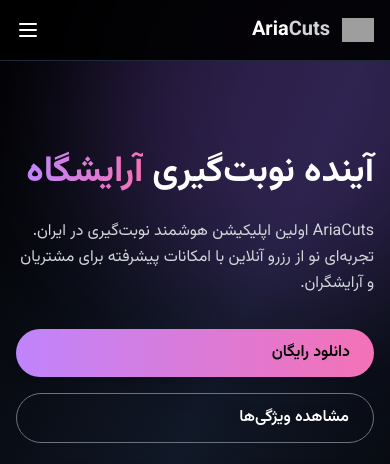
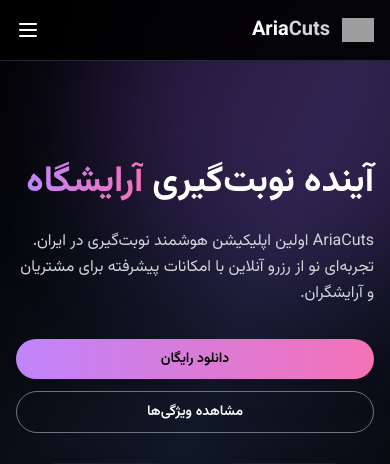
Before and after one commit to aliiih03/ariacuts_webpage, a Django app: page / in a window 390 px wide. Shown: the top 464 px of the page. Run offline with Django 5.2, Linux system fonts and the light colour scheme; data comes from the database, SQL or seed files in the repository; data that the repository does not hold is empty; some libraries are stand-ins or nearby versions; grey boxes are pictures that could not be loaded.

Commit message:
edit html

```diff
--- a/templates/ariacuts.html
+++ b/templates/ariacuts.html
@@ -136,13 +136,13 @@
                     AriaCuts اولین اپلیکیشن هوشمند نوبت‌گیری در ایران.
                     تجربه‌ای نو از رزرو آنلاین با امکانات پیشرفته برای مشتریان و آرایشگران.
                 </p>
-                <div class="flex flex-col sm:flex-row gap-4">
+                <div class="flex flex-col sm:flex-row gap-3 sm:gap-4 justify-center items-center">
     <a href="#download"
-                       class="px-6 sm:px-8 py-3 sm:py-4 rounded-full font-semibold text-black bg-gradient-to-r from-purple-400 to-pink-400 hover:scale-105 transition-transform shadow-lg">
+       class="px-4 sm:px-8 py-2.5 sm:py-4 rounded-full font-semibold text-sm sm:text-base text-black bg-gradient-to-r from-purple-400 to-pink-400 hover:scale-105 transition-transform shadow-lg w-full sm:w-auto text-center">
         دانلود رایگان
     </a>
     <a href="#features"
-                       class="px-6 sm:px-8 py-3 sm:py-4 rounded-full font-semibold border border-gray-500 text-white hover:bg-white hover:text-black transition-all">
+       class="px-4 sm:px-8 py-2.5 sm:py-4 rounded-full font-semibold text-sm sm:text-base border border-gray-500 text-white hover:bg-white hover:text-black transition-all w-full sm:w-auto text-center">
         مشاهده ویژگی‌ها
     </a>
 </div>
```
Lines whose indentation alone changed are shown as unchanged.
